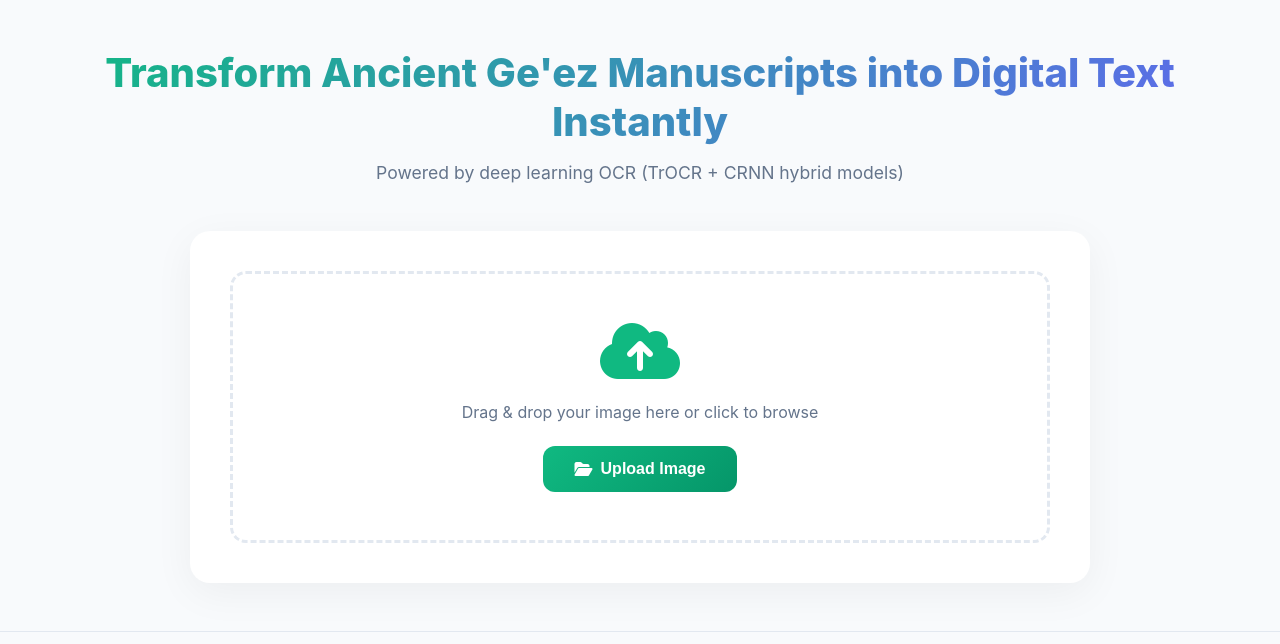
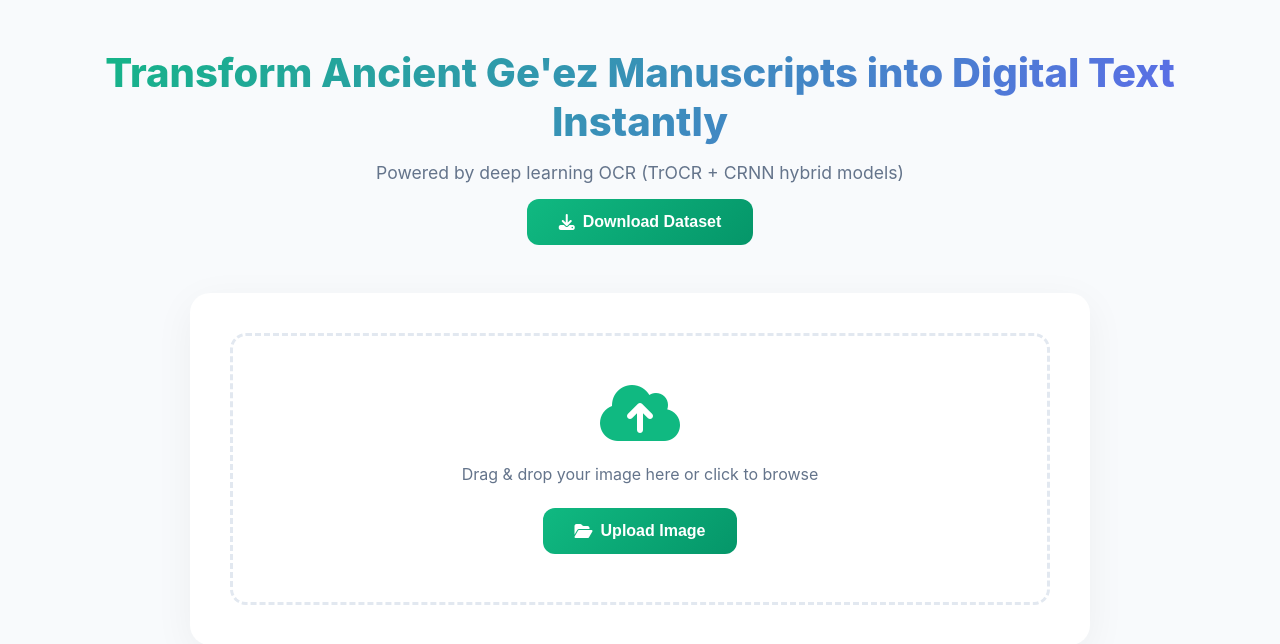
Before and after one commit to demirewu-manidefro/Ge-ez_OCR2, a Flask app: page / in a window 1280 px wide. Shown: the part 73-717 px from the top of the page. Run offline with Flask 3, Linux system fonts and the light colour scheme.

Commit message:
Set initial ground_truth = predicted_text and add Download Dataset button to export CSV

```diff
--- a/app/routes/main.py
+++ b/app/routes/main.py
@@ -110,7 +110,7 @@ def upload_image():
             dataset_entry = OCRDataset(
                 image_path=f"/static/crops/{crop_filename}",
                 predicted_text=predicted_text,
-                ground_truth=None,
+                ground_truth=predicted_text,  # Set initial ground truth to prediction
                 confidence_score=None,
                 model_name=current_app.config['MODEL_NAME']
             )
@@ -164,6 +164,40 @@ def get_dataset():
             'count': len(entries),
             'dataset': [entry.to_dict() for entry in entries]
         }), 200
+
+    except Exception as e:
+        return jsonify({'error': str(e)}), 500
+
+@bp.route('/download_dataset', methods=['GET'])
+def download_dataset():
+    import csv
+    import io
+    from flask import send_file
+
+    try:
+        entries = OCRDataset.query.order_by(OCRDataset.created_at.desc()).all()
+
+        # Create in-memory CSV
+        buffer = io.StringIO()
+        writer = csv.writer(buffer)
+
+        # Write header
+        writer.writerow(['image_path', 'ground_truth'])
+
+        # Write rows
+        for entry in entries:
+            writer.writerow([entry.image_path, entry.ground_truth or ''])
+
+        # Prepare for download
+        buffer.seek(0)
+        byte_buffer = io.BytesIO(buffer.getvalue().encode('utf-8'))
+
+        return send_file(
+            byte_buffer,
+            as_attachment=True,
+            download_name='geez_ocr_dataset.csv',
+            mimetype='text/csv'
+        )
 
     except Exception as e:
         return jsonify({'error': str(e)}), 500
--- a/static/script.js
+++ b/static/script.js
@@ -278,6 +278,31 @@ document.addEventListener('DOMContentLoaded', () => {
         });
     }
 
+    if (document.getElementById('downloadDatasetBtn')) {
+        document.getElementById('downloadDatasetBtn').addEventListener('click', async () => {
+            try {
+                const response = await fetch('/download_dataset');
+
+                if (!response.ok) {
+                    throw new Error('Failed to download dataset');
+                }
+
+                const blob = await response.blob();
+                const url = window.URL.createObjectURL(blob);
+                const a = document.createElement('a');
+                a.href = url;
+                a.download = 'geez_ocr_dataset.csv';
+                document.body.appendChild(a);
+                a.click();
+                window.URL.revokeObjectURL(url);
+                document.body.removeChild(a);
+                showMessage('Dataset downloaded successfully!', 'success');
+            } catch (error) {
+                showMessage(error.message, 'error');
+            }
+        });
+    }
+
     // ========== Helper Functions ==========
     function showMessage(text, type) {
         if (!message) return;
--- a/templates/index.html
+++ b/templates/index.html
@@ -31,6 +31,11 @@
     <div class="hero">
         <h1>Transform Ancient Ge'ez Manuscripts into Digital Text Instantly</h1>
         <p>Powered by deep learning OCR (TrOCR + CRNN hybrid models)</p>
+        <div style="margin-top: 1rem; display: flex; gap: 1rem; justify-content: center;">
+            <button class="btn-primary" id="downloadDatasetBtn">
+                <i class="fas fa-download"></i> Download Dataset
+            </button>
+        </div>
     </div>
 
     <div class="upload-card">
```
